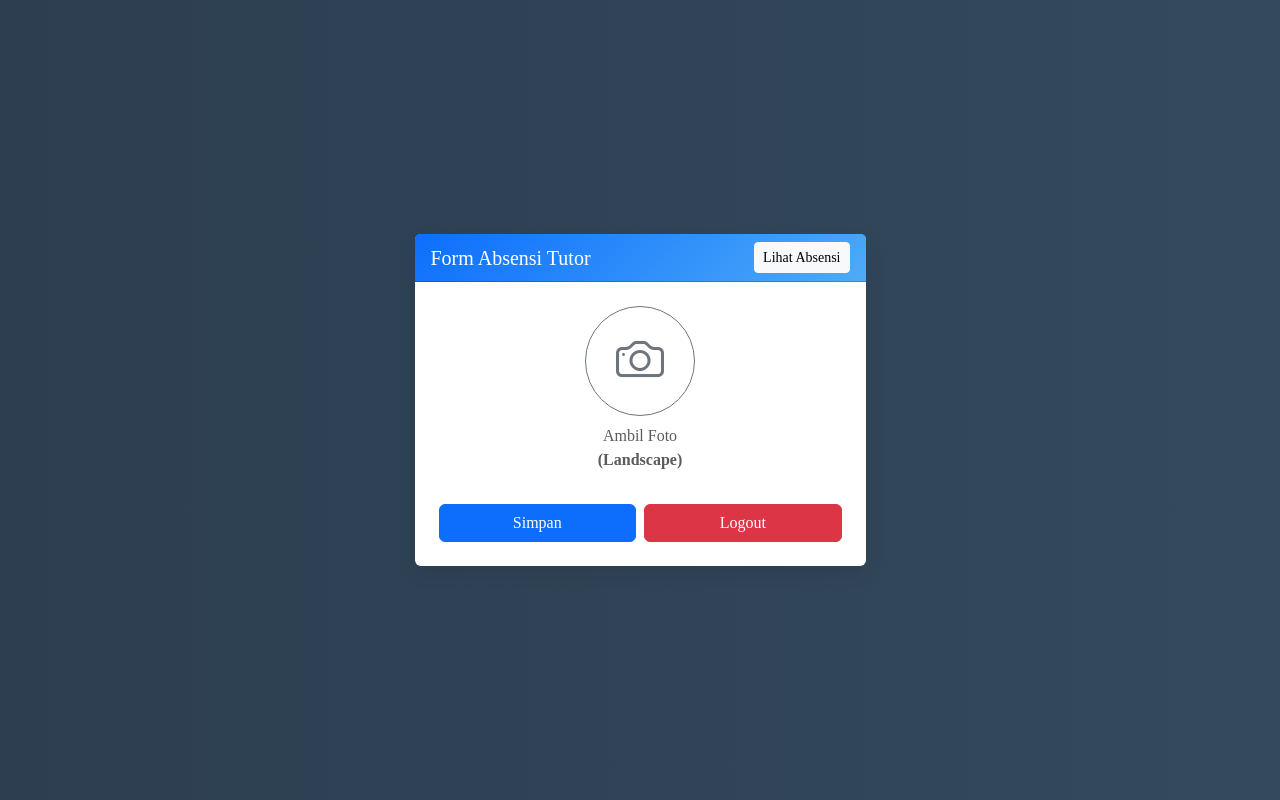
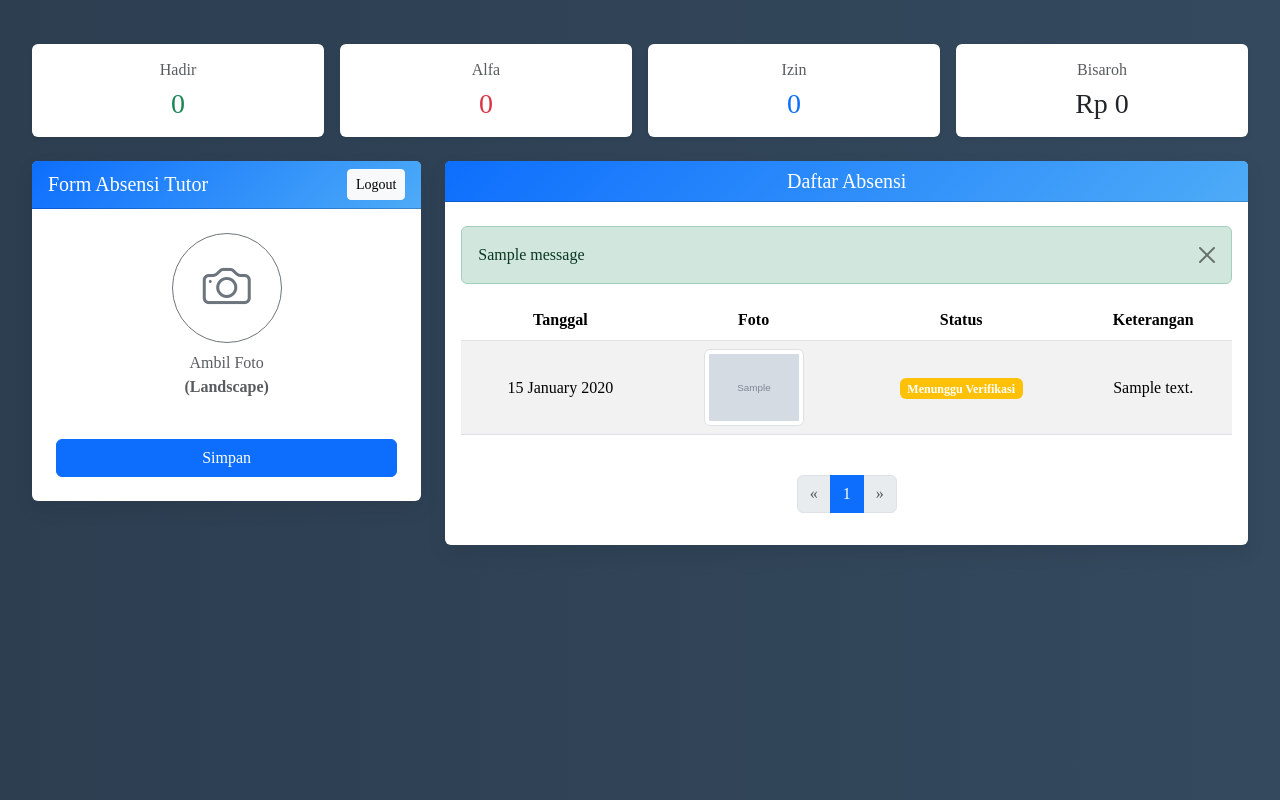
Before and after one commit to bLack-Domon/absen_tutor, a Django app: page / in a window 1280 px wide. Run offline with Django 4.2, Linux system fonts and the light colour scheme; a user stored in the database is signed in; tables that the repository leaves empty hold one stand-in row (values such as "Sample post"); grey boxes marked "Sample" are stand-in pictures; one stand-in notice (Sample message) is shown.

Commit message:
perubahan halaman utama dan views

```diff
--- a/absen_asramait/settings.py
+++ b/absen_asramait/settings.py
@@ -26,12 +26,13 @@ SECRET_KEY = 'django-insecure-lrb2r*7ob%8o@%&9aj(l65j3kxt*0$emf%5*8vm7p@!&vj%r^a
 # SECURITY WARNING: don't run with debug turned on in production!
 DEBUG = True
 
-ALLOWED_HOSTS = ['192.168.100.6', '127.0.0.1', '192.168.2.105']
+ALLOWED_HOSTS = ['192.168.100.6', '127.0.0.1', '192.168.2.105', '172.20.30.188']
 
 
 # Application definition
 
 INSTALLED_APPS = [
+    'jazzmin',
     'django.contrib.admin',
     'django.contrib.auth',
     'django.contrib.contenttypes',
--- a/absensi/models.py
+++ b/absensi/models.py
@@ -20,3 +20,6 @@ class Absensi(models.Model):
 
     def __str__(self):
         return f"{self.tutor.username} - {self.tanggal}"
+
+    class Meta:
+        verbose_name_plural = "Data Absensi"
--- /dev/null
+++ b/absensi/templates/absensi/absen_tutor.html
@@ -0,0 +1,351 @@
+<!DOCTYPE html>
+<html lang="id">
+  <head>
+    <meta charset="utf-8" />
+    <meta name="viewport" content="width=device-width, initial-scale=1" />
+    <title>Absensi Tutor | Asrama IT</title>
+
+    {% load static %}
+    <link rel="icon" type="image/png" href="{% static 'img/icon.png' %}" />
+    <link
+      rel="shortcut icon"
+      href="{% static 'img/icon.png' %}"
+      type="image/x-icon"
+    />
+
+    <!-- Bootstrap CSS -->
+    <link
+      href="https://cdn.jsdelivr.net/npm/bootstrap@5.3.7/dist/css/bootstrap.min.css"
+      rel="stylesheet"
+    />
+    <!-- Bootstrap Icons -->
+    <link
+      rel="stylesheet"
+      href="https://cdn.jsdelivr.net/npm/bootstrap-icons@1.11.3/font/bootstrap-icons.css"
+    />
+
+    <style>
+      body {
+        font-family: "Times New Roman", serif;
+        background: linear-gradient(to right, #2c3e50, #34495e);
+        margin: 0;
+        padding: 20px;
+        min-height: 100dvh;
+      }
+      .card {
+        background: #ffffff;
+        border: none;
+        box-shadow: 0 8px 20px rgba(0, 0, 0, 0.08);
+      }
+      .card-header {
+        background: linear-gradient(135deg, #0d6efd, #4dabf7);
+        color: white;
+      }
+      .camera-btn {
+        color: #6c757d;
+        transition: all 0.3s ease;
+      }
+      .camera-btn:hover {
+        background-color: #e7f1ff;
+        color: #0d6efd;
+        transform: scale(1.05);
+      }
+      .camera-btn:active {
+        background-color: #d4edda;
+        color: #198754;
+        transform: scale(0.95);
+      }
+    </style>
+  </head>
+  <body>
+    <div class="container-fluid py-4">
+      <!-- Row Rekap -->
+      <div class="row g-3 mb-4">
+        <div class="col-12 col-sm-6 col-lg-3">
+          <div class="card text-center shadow-sm border-0">
+            <div class="card-body">
+              <h6 class="text-muted">Hadir</h6>
+              <h3 class="text-success mb-0">{{ hadir_count }}</h3>
+            </div>
+          </div>
+        </div>
+        <div class="col-12 col-sm-6 col-lg-3">
+          <div class="card text-center shadow-sm border-0">
+            <div class="card-body">
+              <h6 class="text-muted">Alfa</h6>
+              <h3 class="text-danger mb-0">{{ alfa_count }}</h3>
+            </div>
+          </div>
+        </div>
+        <div class="col-12 col-sm-6 col-lg-3">
+          <div class="card text-center shadow-sm border-0">
+            <div class="card-body">
+              <h6 class="text-muted">Izin</h6>
+              <h3 class="text-primary mb-0">{{ izin_count }}</h3>
+            </div>
+          </div>
+        </div>
+        <div class="col-12 col-sm-6 col-lg-3">
+          <div class="card text-center shadow-sm border-0">
+            <div class="card-body">
+              <h6 class="text-muted">Bisaroh</h6>
+              <h3 class="text-dark mb-0">Rp {{ bisaroh|floatformat:0 }}</h3>
+            </div>
+          </div>
+        </div>
+      </div>
+      <div class="row g-4">
+        <!-- Kolom Form -->
+        <div class="col-12 col-lg-4">
+          <div class="card">
+            <div
+              class="card-header d-flex justify-content-between align-items-center"
+            >
+              <h5 class="mb-0">Form Absensi Tutor</h5>
+              <!-- tombol logout -->
+              <button
+                type="button"
+                class="btn btn-light btn-sm"
+                onclick="document.getElementById('logout-form').submit();"
+              >
+                Logout
+              </button>
+            </div>
+            <div class="card-body p-4">
+              <form
+                method="post"
+                enctype="multipart/form-data"
+                class="text-center"
+              >
+                {% csrf_token %}
+
+                <!-- Kamera -->
+                <div class="mb-4">
+                  <input
+                    type="file"
+                    name="foto"
+                    id="foto"
+                    accept="image/*"
+                    capture="environment"
+                    class="d-none"
+                  />
+                  <label
+                    for="foto"
+                    class="btn btn-outline-secondary camera-btn d-flex align-items-center justify-content-center mx-auto"
+                    style="border-radius: 50%; height: 110px; width: 110px"
+                  >
+                    <i class="bi bi-camera" style="font-size: 3rem"></i>
+                  </label>
+                  <p class="mt-2 text-muted">
+                    Ambil Foto <br /><b>(Landscape)</b>
+                  </p>
+
+                  <!-- Preview -->
+                  <div id="preview-container" class="mt-3 d-none">
+                    <img
+                      id="preview"
+                      class="img-fluid rounded shadow-sm"
+                      alt="Preview Foto"
+                    />
+                  </div>
+                </div>
+
+                <!-- Field lainnya -->
+                <div class="text-start">
+                  {% for field in form %}
+                    {% if field.name != 'foto' %}
+                      <div class="mb-3">
+                        {{ field.label_tag }} {{ field }}
+                      {% if field.errors %}
+                        <div class="text-danger small">{{ field.errors }}</div>
+                      {% endif %}
+                      </div>
+                    {% endif %}
+                  {% endfor %}
+                </div>
+
+                <button type="submit" class="btn btn-primary w-100 mt-3">
+                  Simpan
+                </button>
+              </form>
+
+              <!-- Form logout dipisah -->
+              <form
+                id="logout-form"
+                method="post"
+                action="{% url 'logout' %}"
+                class="d-none"
+              >
+                {% csrf_token %}
+              </form>
+            </div>
+          </div>
+        </div>
+
+        <!-- Kolom List Absensi -->
+        <div class="col-12 col-lg-8">
+          <div class="card">
+            <div class="card-header d-flex">
+              <h5 class="mb-0 mx-auto">Daftar Absensi</h5>
+            </div>
+            <div class="card-body">
+              {% if messages %}
+              <div class="mt-2">
+                {% for message in messages %}
+                <div
+                  class="alert alert-{{ message.tags }} alert-dismissible fade show"
+                  role="alert"
+                >
+                  {{ message }}
+                  <button
+                    type="button"
+                    class="btn-close"
+                    data-bs-dismiss="alert"
+                  ></button>
+                </div>
+                {% endfor %}
+              </div>
+              {% endif %}
+
+              <div class="table-responsive">
+                <table class="table table-striped table-hover align-middle">
+                  <thead class="text-center">
+                    <tr>
+                      <th scope="col">Tanggal</th>
+                      <th scope="col">Foto</th>
+                      <th scope="col">Status</th>
+                      <th scope="col">Keterangan</th>
+                    </tr>
+                  </thead>
+                  <tbody>
+                    {% for a in absensi %}
+                    <tr class="text-center">
+                      <td>{{ a.tanggal|date:"d F Y" }}</td>
+                      <td>
+                        <img
+                          src="{{ a.foto.url }}"
+                          class="img-thumbnail"
+                          style="max-width: 100px; cursor: pointer"
+                          alt="Foto Absensi"
+                          data-bs-toggle="modal"
+                          data-bs-target="#imageModal{{ forloop.counter }}"
+                        />
+
+                        <!-- Modal -->
+                        <div
+                          class="modal fade"
+                          id="imageModal{{ forloop.counter }}"
+                          tabindex="-1"
+                          aria-hidden="true"
+                        >
+                          <div
+                            class="modal-dialog modal-dialog-centered modal-lg"
+                          >
+                            <div class="modal-content">
+                              <div class="modal-body p-0">
+                                <img
+                                  src="{{ a.foto.url }}"
+                                  class="img-fluid w-100"
+                                  alt="Foto Absensi"
+                                />
+                              </div>
+                            </div>
+                          </div>
+                        </div>
+                      </td>
+                      <td>
+                        <span
+                          class="badge {% if a.status == 'menunggu' %} bg-warning {% elif a.status == 'hadir' %} bg-success {% elif a.status == 'izin' %} bg-primary {% elif a.status == 'alpha' %} bg-danger {% else %} bg-secondary {% endif %}"
+                        >
+                          {{ a.get_status_display }}
+                        </span>
+                      </td>
+                      <td>{{ a.keterangan }}</td>
+                    </tr>
+                    {% empty %}
+                    <tr>
+                      <td colspan="4" class="text-center text-muted">
+                        Belum ada data absensi.
+                      </td>
+                    </tr>
+                    {% endfor %}
+                  </tbody>
+                </table>
+              </div>
+
+              <!-- Pagination -->
+              <div class="d-flex justify-content-center mt-4">
+                <nav aria-label="Navigasi halaman">
+                  <ul class="pagination">
+                    {% if absensi.has_previous %}
+                      <li class="page-item">
+                        <a
+                          class="page-link"
+                          href="?page={{ absensi.previous_page_number }}"
+                          >«</a
+                        >
+                      </li>
+                    {% else %}
+                      <li class="page-item disabled">
+                        <span class="page-link">«</span>
+                      </li>
+                    {% endif %}
+                    {% for num in absensi.paginator.page_range %}
+                      {% if absensi.number == num %}
+                        <li class="page-item active">
+                          <span class="page-link">{{ num }}</span>
+                        </li>
+                      {% elif num > absensi.number|add:-3 and num < absensi.number|add:3 %}
+                        <li class="page-item">
+                          <a class="page-link" href="?page={{ num }}">{{ num }}</a>
+                        </li>
+                      {% endif %}
+                    {% endfor %}
+                    {% if absensi.has_next %}
+                      <li class="page-item">
+                        <a
+                          class="page-link"
+                          href="?page={{ absensi.next_page_number }}"
+                          >»</a
+                        >
+                      </li>
+                    {% else %}
+                      <li class="page-item disabled">
+                        <span class="page-link">»</span>
+                      </li>
+                    {% endif %}
+                  </ul>
+                </nav>
+              </div>
+            </div>
+          </div>
+        </div>
+      </div>
+    </div>
+
+    <!-- Bootstrap JS -->
+    <script src="https://cdn.jsdelivr.net/npm/bootstrap@5.3.7/dist/js/bootstrap.bundle.min.js"></script>
+
+    <!-- Preview Foto -->
+    <script>
+      const fotoInput = document.getElementById("foto");
+      const previewContainer = document.getElementById("preview-container");
+      const preview = document.getElementById("preview");
+
+      fotoInput.addEventListener("change", (event) => {
+        const file = event.target.files[0];
+        if (file) {
+          const reader = new FileReader();
+          reader.onload = function (e) {
+            preview.src = e.target.result;
+            previewContainer.classList.remove("d-none");
+          };
+          reader.readAsDataURL(file);
+        } else {
+          previewContainer.classList.add("d-none");
+          preview.src = "";
+        }
+      });
+    </script>
+  </body>
+</html>
--- a/absensi/urls.py
+++ b/absensi/urls.py
@@ -2,6 +2,5 @@ from django.urls import path
 from . import views
 
 urlpatterns = [
-    path('', views.absensi_create, name='absensi_create'),
-    path('daftar-absensi/', views.absensi_list, name='absensi_list'),
+    path('', views.absensi_home, name='absensi_home'),
 ]
--- a/absensi/views.py
+++ b/absensi/views.py
@@ -1,52 +1,75 @@
 from django.shortcuts import render, redirect
 from django.contrib.auth.decorators import login_required
-from .forms import AbsensiForm
-from .models import Absensi
 from django.utils import timezone
 from django.core.paginator import Paginator
 from django.contrib import messages
+from datetime import date
+
+from .forms import AbsensiForm
+from .models import Absensi
+
 
 def LoginView(request):
-    return render(request, "registration/login.html",
-        {'now': timezone.now()}
-    )
+    return render(request, "registration/login.html", {
+        'now': timezone.now()
+    })
+
 
 @login_required
-def absensi_create(request):
+def absensi_home(request):
+    """Gabungan Form Absensi + Daftar Absensi"""
+    # --- Handle Form ---
     if request.method == "POST":
         form = AbsensiForm(request.POST, request.FILES)
         if form.is_valid():
             absensi = form.save(commit=False)
             absensi.tutor = request.user
-
-            # Ambil tanggal hari ini
             today = timezone.now().date()
 
-            # Cek apakah tutor sudah absen di tanggal hari ini
+            # Cek apakah tutor sudah absen hari ini
             if Absensi.objects.filter(tutor=request.user, tanggal=today).exists():
-                messages.warning(request, f"Anda sudah mengisi absensi pada tanggal {today.strftime('%d %B %Y')}.")
-                return redirect("absensi_list")
+                messages.warning(
+                    request,
+                    f"Anda sudah mengisi absensi pada tanggal {today.strftime('%d %B %Y')}."
+                )
+                return redirect("absensi_home")
 
+            absensi.tanggal = today
             absensi.save()
             messages.success(request, "Absensi berhasil ditambahkan.")
-            return redirect("absensi_list")
+            return redirect("absensi_home")
     else:
         form = AbsensiForm()
 
-    return render(request, "absensi/absensi_form.html", {"form": form})
+    # --- Handle List ---
+    today = date.today()
+    bulan = today.month
+    tahun = today.year
 
-@login_required
-def absensi_list(request):
-    # tutor hanya melihat absensinya sendiri
     if not request.user.is_staff:
-        absensi_qs = Absensi.objects.filter(tutor=request.user).order_by('-id')
+        absensi_qs = Absensi.objects.filter(
+            tutor=request.user,
+            tanggal__month=bulan,
+            tanggal__year=tahun
+        ).order_by('-id')
     else:
-        # koordinator / admin bisa lihat semua
         absensi_qs = Absensi.objects.all().order_by('-id')
 
-    # Pagination (10 data per halaman, bisa diubah)
-    paginator = Paginator(absensi_qs, 2)
+    paginator = Paginator(absensi_qs, 25)
     page_number = request.GET.get("page")
     absensi = paginator.get_page(page_number)
 
-    return render(request, "absensi/absensi_list.html", {"absensi": absensi})
+    # --- Hitung Rekap ---
+    hadir_count = absensi_qs.filter(status="hadir").count()
+    alfa_count = absensi_qs.filter(status="alpha").count()
+    izin_count = absensi_qs.filter(status="izin").count()
+    bisaroh = hadir_count * 35000  # contoh Rp.20.000 per hadir
+
+    return render(request, "absensi/absen_tutor.html", {
+        "form": form,
+        "absensi": absensi,
+        "hadir_count": hadir_count,
+        "alfa_count": alfa_count,
+        "izin_count": izin_count,
+        "bisaroh": bisaroh,
+    })
```
Also changed, not shown: absensi/templates/absensi/absensi_list.html (+11 -9 lines).
